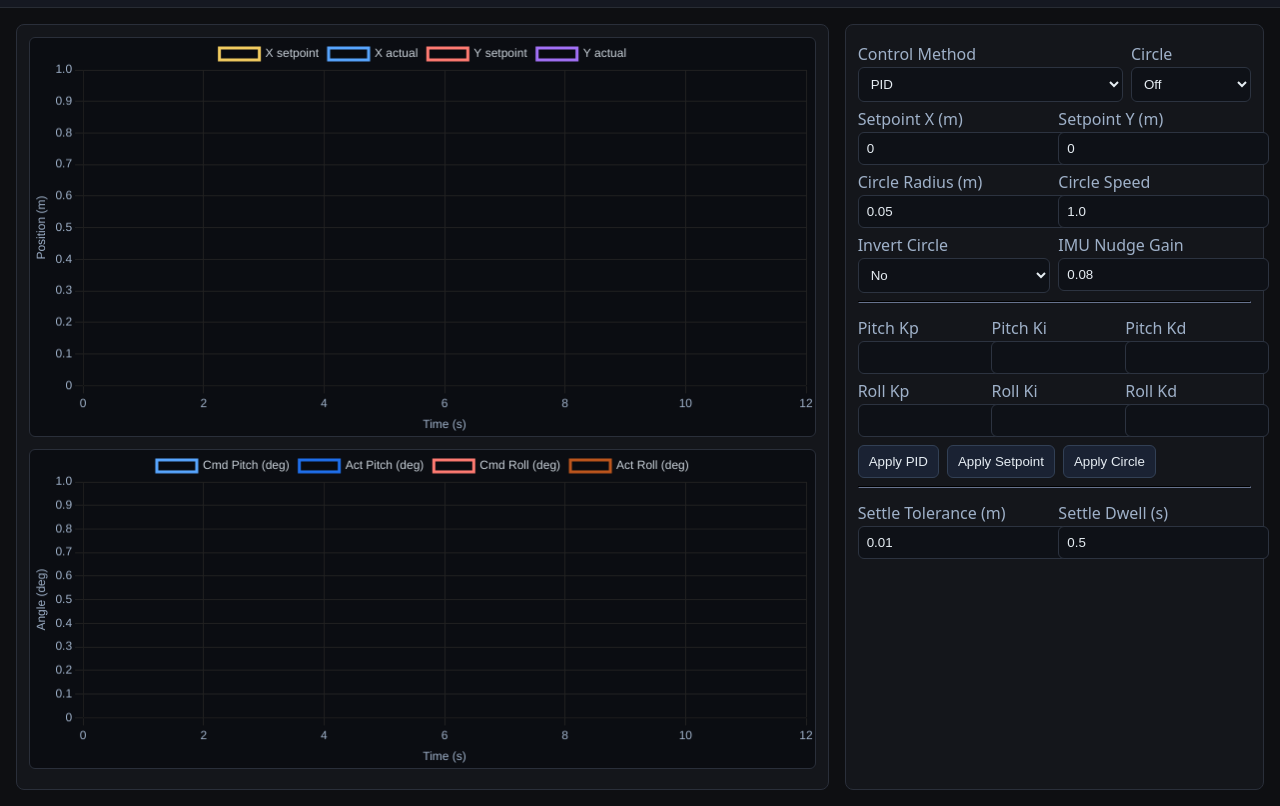
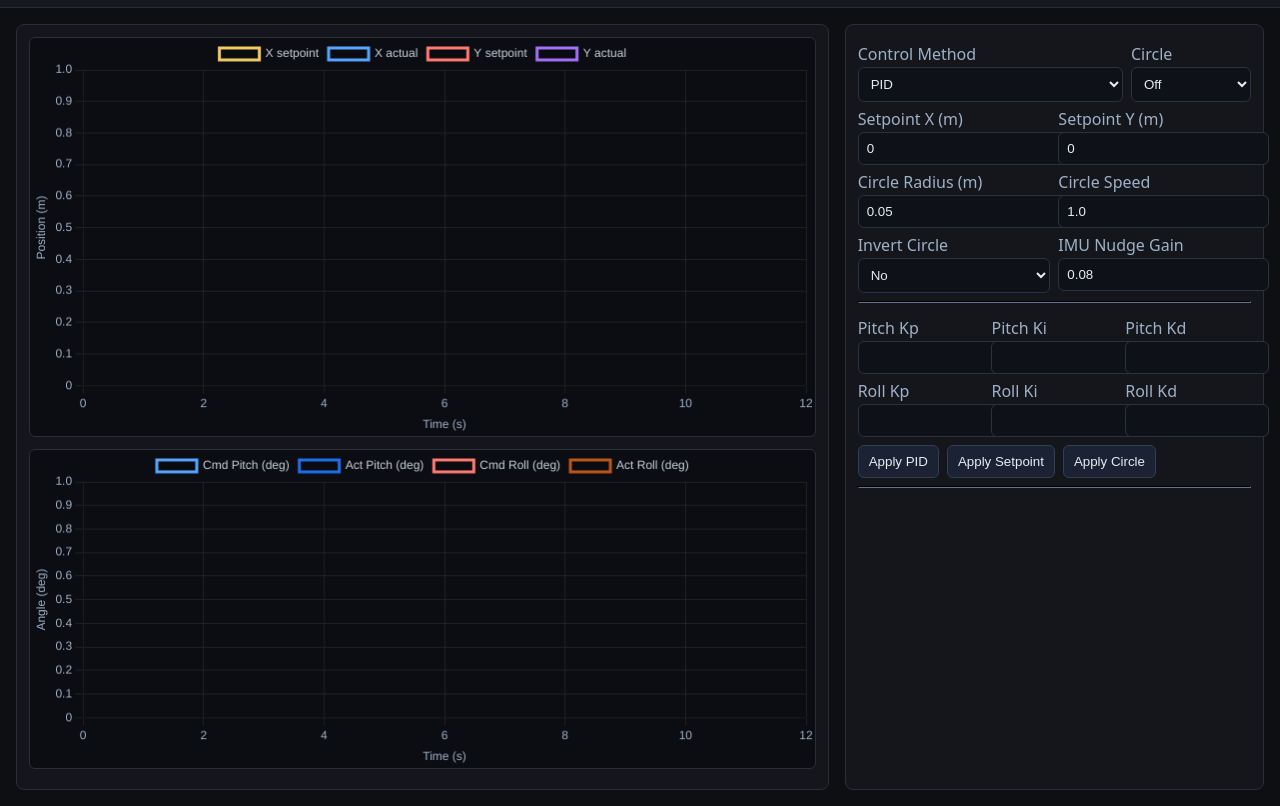
Before and after one commit to jorisgiltay/BallBalancingTable, a plain HTML site: page web/index.html in a window 1280 px wide. Shown: the part 59-865 px from the top of the page. Drawn offline with nearby package versions, Linux system fonts and the light colour scheme.

Commit message:
removed redundant settling interface

```diff
--- a/web/index.html
+++ b/web/index.html
@@ -122,15 +122,6 @@
           <button id="apply_circle">Apply Circle</button>
         </div>
         <hr style="border-color:#2a2f3a" />
-        <div class="row">
-          <div style="flex:1">
-            <label>Settle Tolerance (m)</label>
-            <input id="tol" type="number" step="0.001" value="0.01" />
-          </div>
-          <div style="flex:1">
-            <label>Settle Dwell (s)</label>
-            <input id="dwell" type="number" step="0.1" value="0.5" />
-          </div>
         </div>
       </div>
     </div>
```
